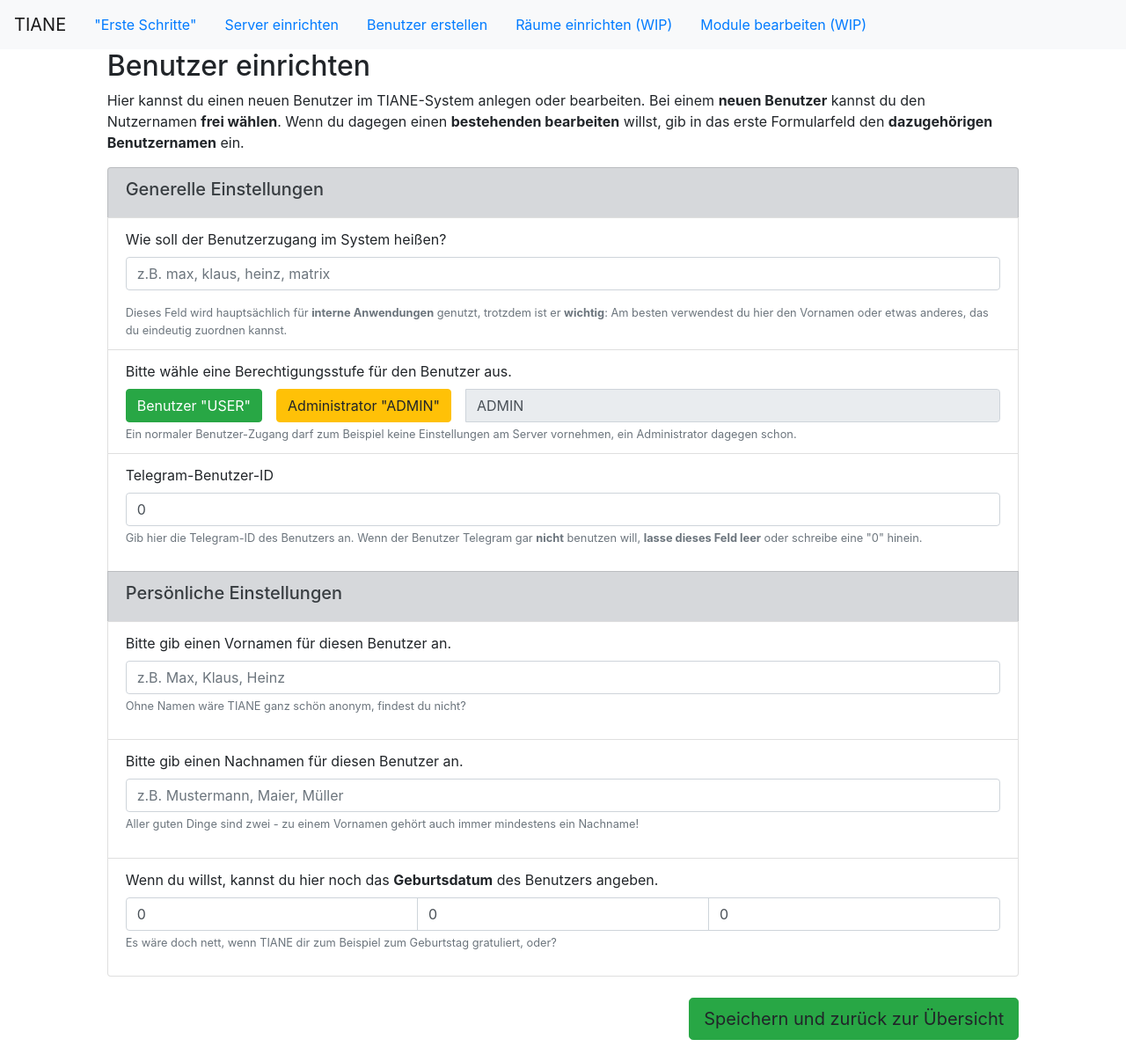
After one commit to FerdiKr/TIANE, a Flask app: page /setupUser in a window 1280 px wide. The commit adds this page. Shown: the whole page at 88% size. Run offline with Flask 2, Linux system fonts and the light colour scheme; some libraries are stand-ins or nearby versions.

Commit message:
Finished setupUser front- and backend, added firs API-doc/list

```diff
--- a/webserver/server.py
+++ b/webserver/server.py
@@ -12,6 +12,7 @@ from helpWrapper import InstallWrapper
 # TIANE_setup_wrapper-import is a bit hacky but I can't see any nicer way to realize it yet
 sys.path.append(os.path.join(os.path.dirname(__file__), ".."))
 from TIANE_setup_wrapper import *
+from distutils.dir_util import copy_tree
 
 webapp = Flask("TIANE", template_folder="template")
 installer = InstallWrapper()
@@ -28,7 +29,7 @@ def getData():
 nav = [
 {"href": "/setup", "text": "\"Erste Schritte\""},
 {"href": "/setupServer", "text": "Server einrichten"},
-{"href": "/setupUser", "text": "Benutzer erstellen (WIP)"},
+{"href": "/setupUser", "text": "Benutzer erstellen"},
 {"href": "/setupRoom", "text": "Räume einrichten (WIP)"},
 {"href": "/setupModules", "text": "Module bearbeiten (WIP)"},
 ]
@@ -81,7 +82,27 @@ def setupServer():
 @webapp.route("/setupUser") # TODO
 def setupUser():
     data = getData()
-    return render_template("setupUser.html", nav=nav)
+    gold = os.path.exists("../server/resources/user_default/User_Info.json")
+    gold = gold and os.path.exists("../server/users/")
+    gold = gold and os.path.exists("../server/TIANE_config.json")
+    # per default a set of normal standard-values is loaded, via javascript and
+    # the API-Endpoint "/api/loadConfig/user/<username>" another config-file can
+    # be edited with that /setupUser-File.
+    with open("../server/resources/user_default/User_Info.json", "r") as confFile:
+        config = json.load(confFile)
+    with open("../server/TIANE_config.json", "r") as confFile:
+        ServerConfig = json.load(confFile)
+    standards = {
+        "userName": "",
+        "userRole": config["User_Info"]["role"],
+        "userTelegram": config["User_Info"]["telegram_id"] if "telegram" in ServerConfig and "telegram_id" in config["User_Info"] else "-1",
+        "userFullName": config["User_Info"]["first_name"],
+        "userFullLastName": config["User_Info"]["last_name"],
+        "userBirthYear": config["User_Info"]["date_of_birth"]["year"],
+        "userBirthMonth": config["User_Info"]["date_of_birth"]["month"],
+        "userBirthDay": config["User_Info"]["date_of_birth"]["day"]
+    }
+    return render_template("setupUser.html", nav=nav, st=standards, gold=gold)
 
 @webapp.route("/setupRoom") # TODO
 def setupRoom():
@@ -122,7 +143,6 @@ def getPrereqSetup():
 @webapp.route("/api/writeConfig/server") # TODO
 def writeServerConfig():
     data = getData()
-    print(data)
     with open("../server/TIANE_config.json", "r") as config_file:
         config_data = json.load(config_file)
     # check every parameter and update those in the config file
@@ -180,7 +200,83 @@ def writeRoomConfig(roomName):
 
 @webapp.route("/api/writeConfig/user/<userName>") # TODO
 def writeUserConfig(userName):
-    return "ok"
+    data = getData()
+    print(data)
+    if "userName" in data and data["userName"].strip() != "":
+        filename = "../server/users/" + data["userName"] + "/User_Info.json"
+        default_path = "../server/resources/user_default/User_Info.json"
+        if os.path.exists(filename):
+            with open(filename, "r") as config_file:
+                config_data = json.load(config_file)
+        elif os.path.exists(default_path):
+            with open(default_path, "r") as config_file:
+                config_data = json.load(config_file)
+        else:
+            config_data = {"User_Info": {}}
+        config_data["User_Info"]["name"] = data["userName"]
+
+        if "userRole" in data and data["userRole"].strip() != "":
+            if data["userRole"].strip() in ["USER", "ADMIN"]:
+                config_data["User_Info"]["role"] = data["userRole"]
+
+        if "userTelegram" in data and data["userTelegram"].strip() != "":
+            try:
+                config_data["User_Info"]["telegram_id"] = int(data["userTelegram"])
+            except ValueError:
+                config_data["User_Info"]["telegram_id"] = 0
+
+        if "userFullName" in data and data["userFullName"].strip() != "":
+            config_data["User_Info"]["first_name"] = data["userFullName"]
+        if "userFullLastName" in data and data["userFullLastName"].strip() != "":
+            config_data["User_Info"]["last_name"] = data["userFullLastName"]
+
+        if "userBirthYear" in data and data["userBirthYear"].strip() != "":
+            try:
+                config_data["User_Info"]["date_of_birth"]["year"] = int(data["userBirthYear"])
+            except ValueError:
+                config_data["User_Info"]["date_of_birth"]["year"] = 0
+
+        if "userBirthMonth" in data and data["userBirthMonth"].strip() != "":
+            try:
+                config_data["User_Info"]["date_of_birth"]["month"] = int(data["userBirthMonth"])
+            except ValueError:
+                config_data["User_Info"]["date_of_birth"]["month"] = 0
+
+        if "userBirthDay" in data and data["userBirthDay"].strip() != "":
+            try:
+                config_data["User_Info"]["date_of_birth"]["day"] = int(data["userBirthDay"])
+            except ValueError:
+                config_data["User_Info"]["date_of_birth"]["day"] = 0
+
+        if not os.path.exists("../server/users" + config_data["User_Info"]["name"]):
+            try:
+                os.mkdir("../server/users/" + config_data["User_Info"]["name"])
+            except FileExistsError:
+                pass
+        try:
+            copy_tree("../server/resources/user_default", "../server/users/" + config_data["User_Info"]["name"])
+        except IOError:
+            print('\n' + color.RED + '[ERROR]' + color.END + ' Fehler beim kopieren der Dateien. Bitte versuche, den Setup-Assistent mit Root-Rechten auszuführen.')
+            return "err"
+        with open('../server/users/' + config_data['User_Info']['name'] + '/User_Info.json', 'w') as config_file:
+            json.dump(config_data, config_file, indent=4)
+        return "ok"
+    else:
+        return "err"
+
+
+
+@webapp.route("/api/loadConfig/user/<userName>")
+def loadUserConfig(userName):
+    if os.path.exists("../server/users/" + userName + "/User_Info.json"):
+        with open("../server/users/" + userName + "/User_Info.json", "r") as confFile:
+            config = json.load(confFile)
+        data = {
+            "userName": config
+        }
+        return jsonify(data)
+    else:
+        return jsonify("user not found")
 
 @webapp.route("/api/uploadSpeech/<userName>") # TODO
 def uploadSnowboyFile(userName):
@@ -211,6 +307,14 @@ def changeModuleMode(modName, action):
             pass
     return "ok"
 
+@webapp.errorhandler(404)
+def error_404(error):
+    return render_template('404.html'), 404
+
+@webapp.errorhandler(500)
+def error_500(error):
+    return render_template('500.html'), 500
 
 ws = pywsgi.WSGIServer(("0.0.0.0", 50500), webapp)
+print("To connect to the TIANE-Webserver, please visit http://localhost:50500/setup ")
 ws.serve_forever()
--- a/webserver/static/main_setupServer.js
+++ b/webserver/static/main_setupServer.js
@@ -23,7 +23,3 @@ function finalizeConfig() {
     window.location.replace("/index");
   });
 }
-
-window.onload = function () {
-
-}
--- /dev/null
+++ b/webserver/static/main_setupUser.js
@@ -0,0 +1,48 @@
+function finalizeConfig() {
+  // freeze all input-boxes and buttons
+  $("#mainContentBox input").addClass("disabled").attr("disabled", "disabled");
+  $("#mainContentBox button").addClass("disabled").attr("onclick", "");
+  $("#button_execute")
+    .removeClass("btn-success")
+    .addClass("btn-warning")
+    .addClass("disabled")
+    .attr("disabled", "disabled")
+    .html("aktualisiere…");
+  // fetch all data
+  data = {
+      "userName": $("#userName").val(),
+      "userRole": $("#userRole").val(),
+      "userTelegram": $("#userTelegram").val(),
+      "userFullName": $("#userFullName").val(),
+      "userFullLastName": $("#userFullLastName").val(),
+      "userBirthYear": $("#userBirthYear").val(),
+      "userBirthMonth": $("#userBirthMonth").val(),
+      "userBirthDay": $("#userBirthDay").val(),
+  }
+  // push data to server
+  $.get("/api/writeConfig/user/" + data["userName"], data, function(data) {
+    window.location.replace("/index");
+  });
+}
+
+window.onload = function() {
+  $("#userName").change(function () {
+    $.get("/api/loadConfig/user/" + $("#userName").val(), function(data) {
+      if(data !== "user not found") {
+        var ht = "<div class='alert alert-info'>";
+        ht += "<h5>Information:</h5>";
+        ht += "<p>Für diesen Namen wurde schon ein <b>bestehender Benutzer</b> gefunden.";
+        ht += " Die bestehende Konfiguration wird nun in die Formular-Felder geladen."
+        ht += " Bei einer Änderung wird die aktuelle Version <b>überschrieben</b>."
+        ht += "</p>"
+        ht += "</div>";
+        $("#alert-box").html(ht);
+        for (var element in data) {
+          if (data.hasOwnProperty(element)) {
+            $("#" + element).val(data[element]);
+          }
+        }
+      }
+    });
+  });
+}
--- a/webserver/template/index.html
+++ b/webserver/template/index.html
@@ -31,9 +31,9 @@
         <div class="card mb-2">
           <div class="card-body">
             <h5 class="card-title">Server Status</h5>
-            <h6 class="card-subtitle mb-2 text-muted">In welchem Zustand befindet sich im Moment die TIANE-Zentrale?</h6>
+            <h6 class="card-subtitle mb-2 text-muted">In welchem Zustand befindet sich im Moment der zentrale TIANE-Server?</h6>
             <p class="card-text">
-              <button class="btn btn-lg btn-success mt-2" id="StartPageServerStatus">läuft.</button>
+              <button class="btn btn-lg btn-secondary mt-2" id="StartPageServerStatus">unbekannt</button>
             </p>
             <a href="#" class="card-link disabled">mehr Informationen…</a>
           </div>
--- /dev/null
+++ b/webserver/template/setupUser.html
@@ -0,0 +1,123 @@
+<head>
+  <title>TIANE - Benutzer einrichten</title>
+  <meta charset="utf-8">
+  <meta name="viewport" content="width=device-width, initial-scale=1, shrink-to-fit=no">
+  <link rel="stylesheet" href="{{ url_for('static', filename='bootstrap.min.css') }}">
+  <link rel="stylesheet" href="{{ url_for('static', filename='main.css') }}">
+  <script src="{{ url_for('static', filename='jquery-3.3.1.min.js')}}"></script>
+  <script src="{{ url_for('static', filename='bootstrap.min.js')}}"></script>
+</head>
+<body>
+<nav class="navbar navbar-light bg-light navbar-expand-sm">
+  <a class="navbar-brand" href="/index">TIANE</a>
+    <button class="navbar-toggler" type="button" data-toggle="collapse" data-target="#mainNav" aria-expanded="false" aria-label="Toggle navigation">
+      <span class="navbar-toggler-icon"></span>
+    </button>
+    <div class="collapse navbar-collapse" id="mainNav">
+      <ul class="nav">
+      {% for item in nav %}
+          <li class="nav-item text-muted"><a class="nav-link" href="{{item.href}}">{{ item.text }}</a></li>
+      {% endfor %}
+      </ul>
+    </div>
+</nav>
+<div class="container-fluid">
+  <div class="row justify-content-md-center">
+    <div class="col-md-10 col-sm-12">
+    <h2>Benutzer einrichten</h2>
+    <p>
+      Hier kannst du einen neuen Benutzer im TIANE-System anlegen oder bearbeiten.
+      Bei einem <b>neuen Benutzer</b> kannst du den Nutzernamen <b>frei wählen</b>.
+      Wenn du dagegen einen <b>bestehenden bearbeiten</b> willst, gib in das erste
+      Formularfeld den <b>dazugehörigen Benutzernamen</b> ein.
+    </p>
+    {% if gold %}
+    <ul class="list-group" id="mainContentBox">
+      <li class="list-group-item list-group-item-secondary">
+        <h5>Generelle Einstellungen</h5>
+      </li>
+      <li class="list-group-item">
+        <div class="form-group">
+          <label for="userName">Wie soll der Benutzerzugang im System heißen?</label>
+          <input type="text" class="form-control" id="userName" placeholder="z.B. max, klaus, heinz, matrix" value="{{ st["userName"] }}">
+        </div>
+        <small class="form-text text-muted">Dieses Feld wird hauptsächlich für <b>interne Anwendungen</b> genutzt, trotzdem ist er <b>wichtig</b>: Am besten verwendest du hier den Vornamen oder etwas anderes, das du eindeutig zuordnen kannst.</small>
+        <div id="alert-box"></div>
+      </li>
+      <li class="list-group-item">
+        <label for="userRole">Bitte wähle eine Berechtigungsstufe für den Benutzer aus.</label>
+        <div class="input-group">
+          <button class="btn btn-success mr-3" id="useFaceRecButtonTrue" onclick="$('#userRole').val('USER')">Benutzer "USER"</button>
+          <button class="btn btn-warning mr-3" id="useFaceRecButtonFalse" onclick="$('#userRole').val('ADMIN')">Administrator "ADMIN"</button>
+          <input type="text" class="form-control disabled" disabled id="userRole" value="{{ "USER" if st["useInterface"] == "USER" else "ADMIN" }}"></input>
+        </div>
+        <small class="form-text text-muted">Ein normaler Benutzer-Zugang darf zum Beispiel keine Einstellungen am Server vornehmen, ein Administrator dagegen schon.</small>
+      </li>
+      {% if st["userTelegram"] == "-1" %}
+      <li class="list-group-item">
+        <div class="alert alert-info" role="alert">
+          <h5>Hinweis</h5>
+          <p>
+            Falls du an dieser Stelle eine Benutzer-ID für die Nutzung per Telegram-Bot einfügen wolltest:
+            Das geht nur, wenn du die Telegram-Funktion auf <a href="/setupServer">dieser Einstellungs-Seite</a> aktivierst.
+          </p>
+        </div>
+      </li>
+      {% else %}
+      <li class="list-group-item">
+        <div class="form-group">
+          <label for="userTelegram">Telegram-Benutzer-ID</label>
+          <input type="number" class="form-control" id="userTelegram" placeholder="" value="{{st["userTelegram"]}}" min="0">
+          <small class="form-text text-muted">Gib hier die Telegram-ID des Benutzers an. Wenn der Benutzer Telegram gar <b>nicht</b> benutzen will, <b>lasse dieses Feld leer</b> oder schreibe eine "0" hinein.</small>
+        </div>
+      </li>
+      {% endif %}
+      <li class="list-group-item list-group-item-secondary">
+        <h5>Persönliche Einstellungen</h5>
+      </li>
+      <li class="list-group-item">
+        <div class="form-group">
+          <label for="userFullName">Bitte gib einen Vornamen für diesen Benutzer an.</label>
+          <input type="text" class="form-control" id="userFullName" placeholder="z.B. Max, Klaus, Heinz" value="{{st["userFullName"]}}">
+          <small class="form-text text-muted">Ohne Namen wäre TIANE ganz schön anonym, findest du nicht?</small>
+        </div>
+      </li>
+      <li class="list-group-item">
+        <div class="form-group">
+          <label for="userFullName">Bitte gib einen Nachnamen für diesen Benutzer an.</label>
+          <input type="text" class="form-control" id="userFullLastName" placeholder="z.B. Mustermann, Maier, Müller" value="{{st["userFullLastName"]}}">
+          <small class="form-text text-muted">Aller guten Dinge sind zwei - zu einem Vornamen gehört auch immer mindestens ein Nachname!</small>
+        </div>
+      </li>
+      <li class="list-group-item">
+        <div class="form-group">
+          <label for="userBirth">Wenn du willst, kannst du hier noch das <b>Geburtsdatum</b> des Benutzers angeben.</label>
+          <div class="input-group">
+            <input type="number" class="form-control" id="userBirthDay" placeholder="DD" value="{{st["userBirthDay"]}}" min="1" max="31">
+            <input type="number" class="form-control" id="userBirthMonth" placeholder="MM" value="{{st["userBirthMonth"]}}" min="1" max="12">
+            <input type="number" class="form-control" id="userBirthYear" placeholder="YYYY" value="{{st["userBirthYear"]}}" min="1900">
+          </div>
+          <small class="form-text text-muted">Es wäre doch nett, wenn TIANE dir zum Beispiel zum Geburtstag gratuliert, oder?</small>
+        </div>
+      </li>
+
+    </ul>
+    <br />
+    <a class="btn btn-success btn-lg float-right mb-3 ml-3" role="button" id="button_execute" onclick="finalizeConfig()">Speichern und zurück zur Übersicht</a>
+
+    {% else %}
+    <div class="alert alert-danger" role="alert">
+      <h5>Achtung!</h5>
+      <p>
+        Die <b>nötigen Dateien</b> für diesen Setup-Schritt konnten <b>nicht gefunden</b> werden.
+        Hast du alle benötigten Dateien heruntergeladen? Bitte überprüfe zuerst
+        den Ordner auf Vollständigkeit bevor du mit der Installaiton fortfährst.
+      </p>
+    </div>
+    <br />
+    {% endif %}
+  </div>
+</div>
+<script src="{{ url_for('static', filename='main_setupUser.js')}}"></script>
+</div>
+</body>
--- a/webserver/template/setup_checkServices.html
+++ b/webserver/template/setup_checkServices.html
@@ -58,7 +58,7 @@
       </tbody>
     </table>
     <a class="btn btn-secondary btn-lg" href="setup" role="button">zurück</a>
-    <a class="btn btn-success btn-lg float-right" role="button" id="button_next" href="setup_3">weiter geht's!</a>
+    <a class="btn btn-success btn-lg float-right mb-3" role="button" id="button_next" href="setup_3">weiter geht's!</a>
   </div>
 </div>
 <script src="{{ url_for('static', filename='main_setupServices.js')}}"></script>
```
Also changed, not shown: webserver/doc.md (added, +24 -0 lines), webserver/static/main_index.js (+11 -3 lines), webserver/template/setupServer.html (+11 -12 lines), webserver/template/setup_menu.html (+4 -4 lines).
